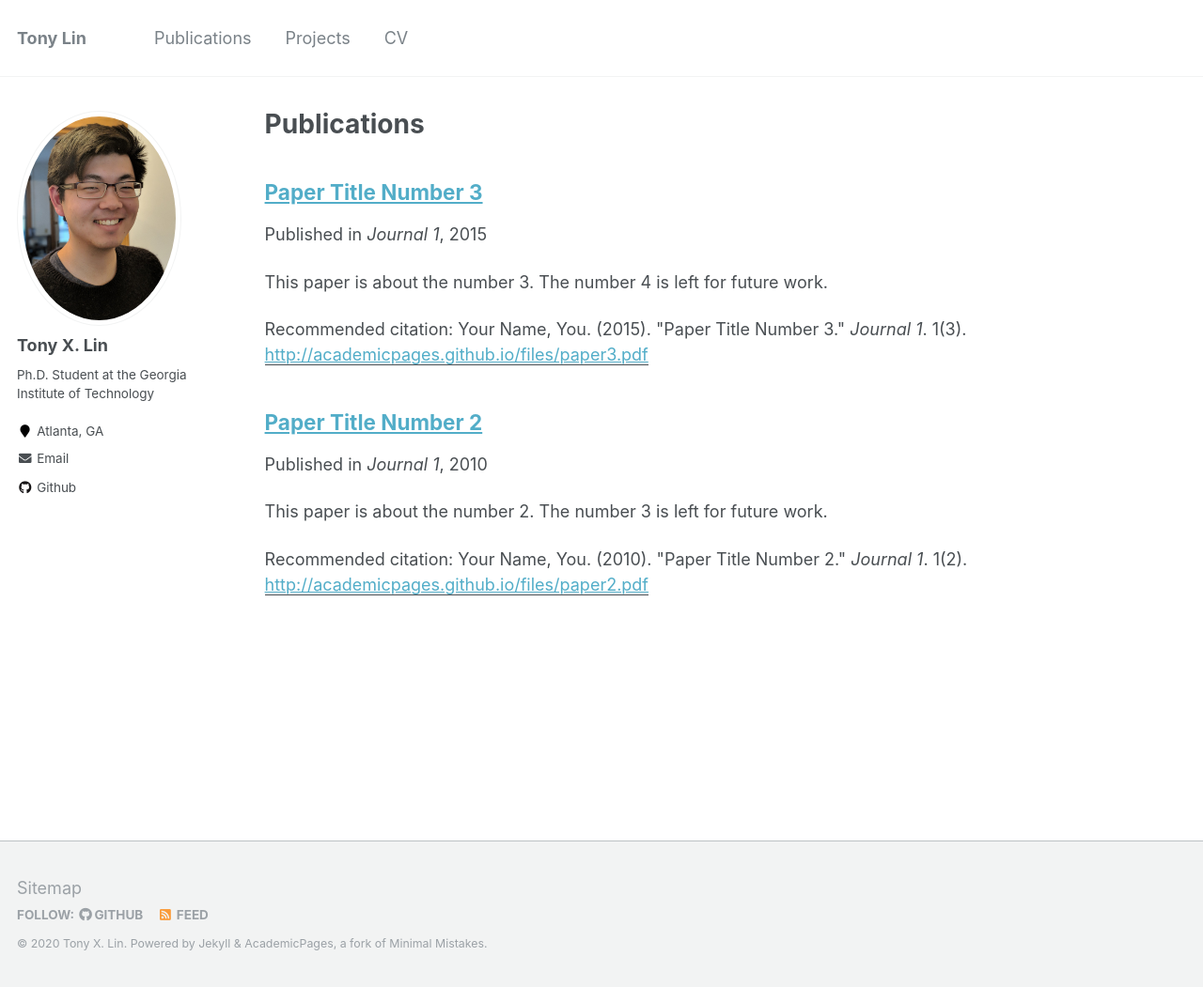
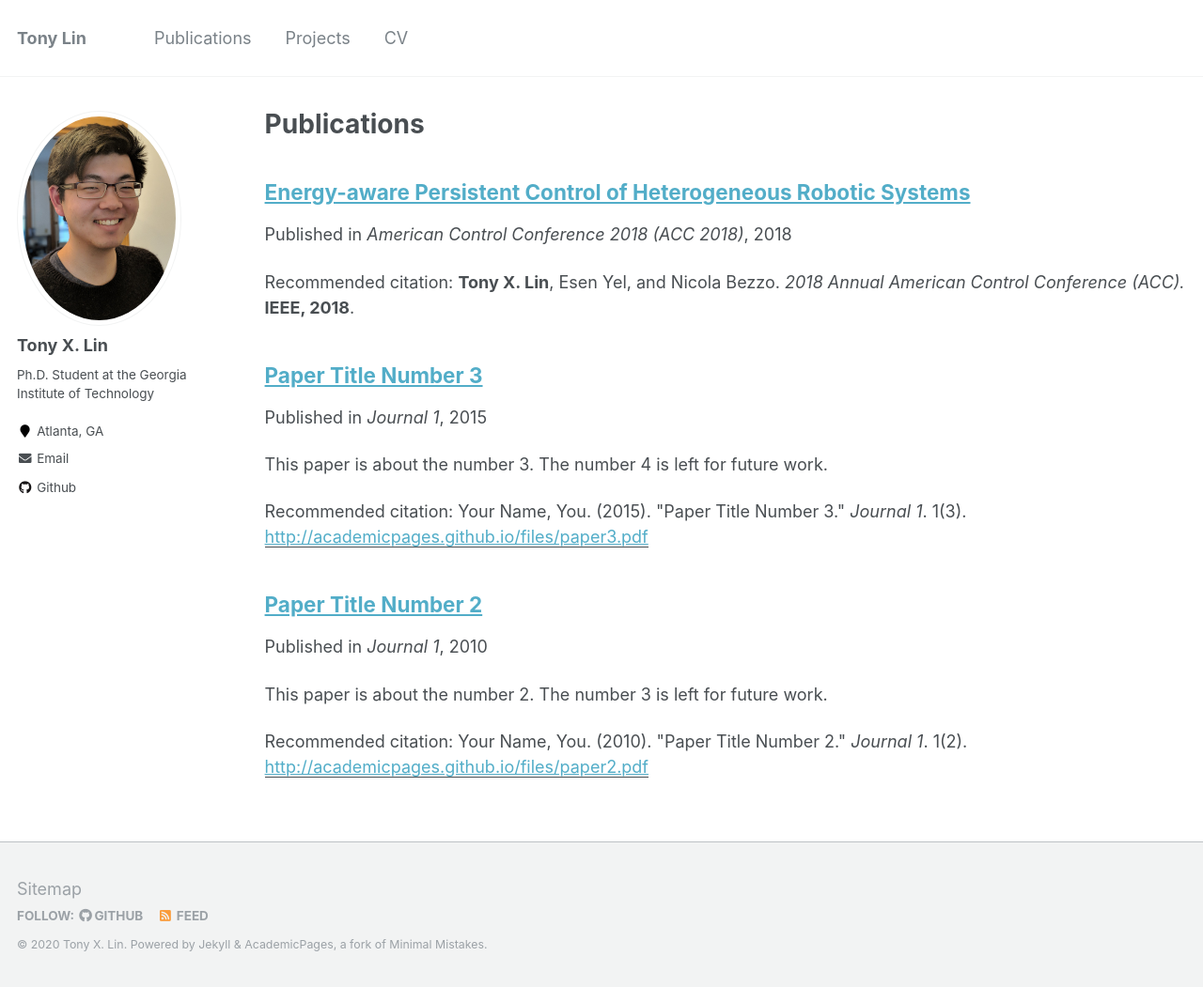
Before and after one commit to tony-x-lin/tony-x-lin.github.io, a Jekyll site: the page built from _pages/publications.md, in a window 1280 px wide and 1051 px high. Shown: the whole window at 94% size. Built offline with Jekyll 4.4.1, drawn with Linux system fonts in a browser that asks for light colours.

Commit message:
Update ACC2018.md

```diff
--- a/_publications/ACC2018.md
+++ b/_publications/ACC2018.md
@@ -1 +1,8 @@
-Lin, Tony X., Esen Yel, and Nicola Bezzo. "Energy-aware Persistent Control of Heterogeneous Robotic Systems." 2018 Annual American Control Conference (ACC). IEEE, 2018.
+---
+title: "Energy-aware Persistent Control of Heterogeneous Robotic Systems"
+collection: publications
+permalink: /publications/ACC18
+venue: "American Control Conference 2018 (ACC 2018)"
+date: 2018-4-14
+citation: '<b>Tony X. Lin</b>, Esen Yel, and Nicola Bezzo. <i>2018 Annual American Control Conference (ACC).</i> <b>IEEE, 2018</b>.'
+---
```
